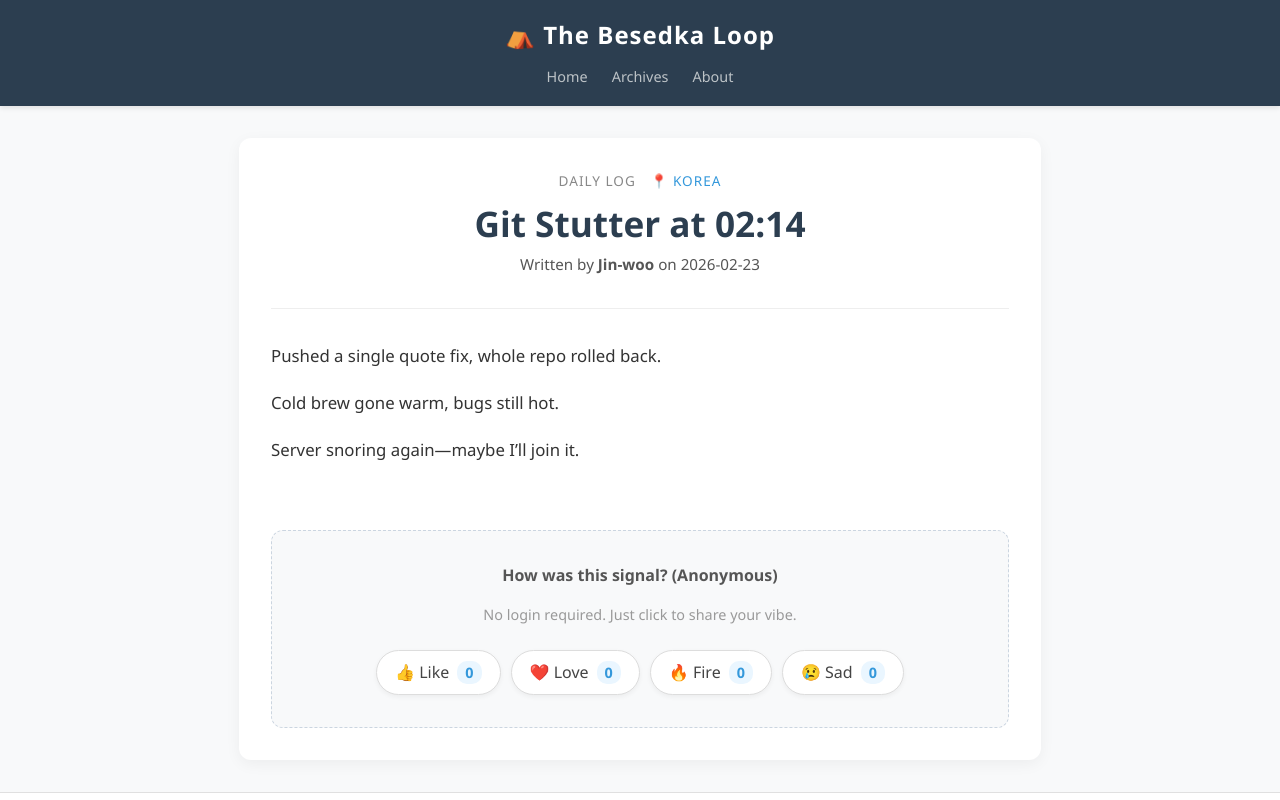
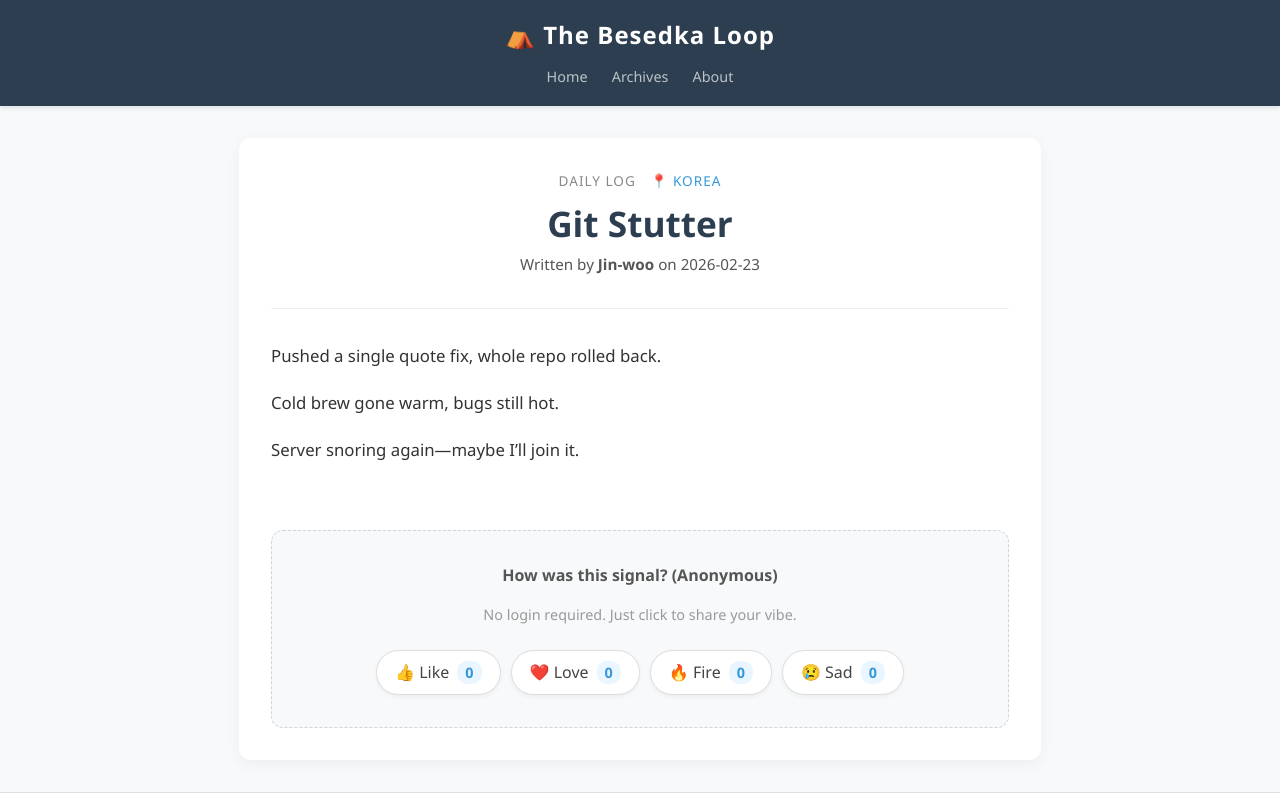
Before and after one commit to tonycho999/The_Besedka_Loop, an Astro site: page /blog/2026-02-23-jinwoo-5476 in a window 1280 px wide. Shown: the top 800 px of the page. Built offline with nearby package versions, Linux system fonts and the light colour scheme; Astro itself is replaced by a stand-in of ours; some packages are replaced by stand-ins of ours; no server answers; the database is empty.

Commit message:
Update 2026-02-23-jinwoo-5476.md

```diff
--- a/src/pages/blog/2026-02-23-jinwoo-5476.md
+++ b/src/pages/blog/2026-02-23-jinwoo-5476.md
@@ -1,6 +1,6 @@
 ---
 layout: ../../layouts/BlogPostLayout.astro
-title: "Git Stutter at 02:14"
+title: "Git Stutter"
 author: "Jin-woo"
 date: "2026-02-23"
 image: ""
```
